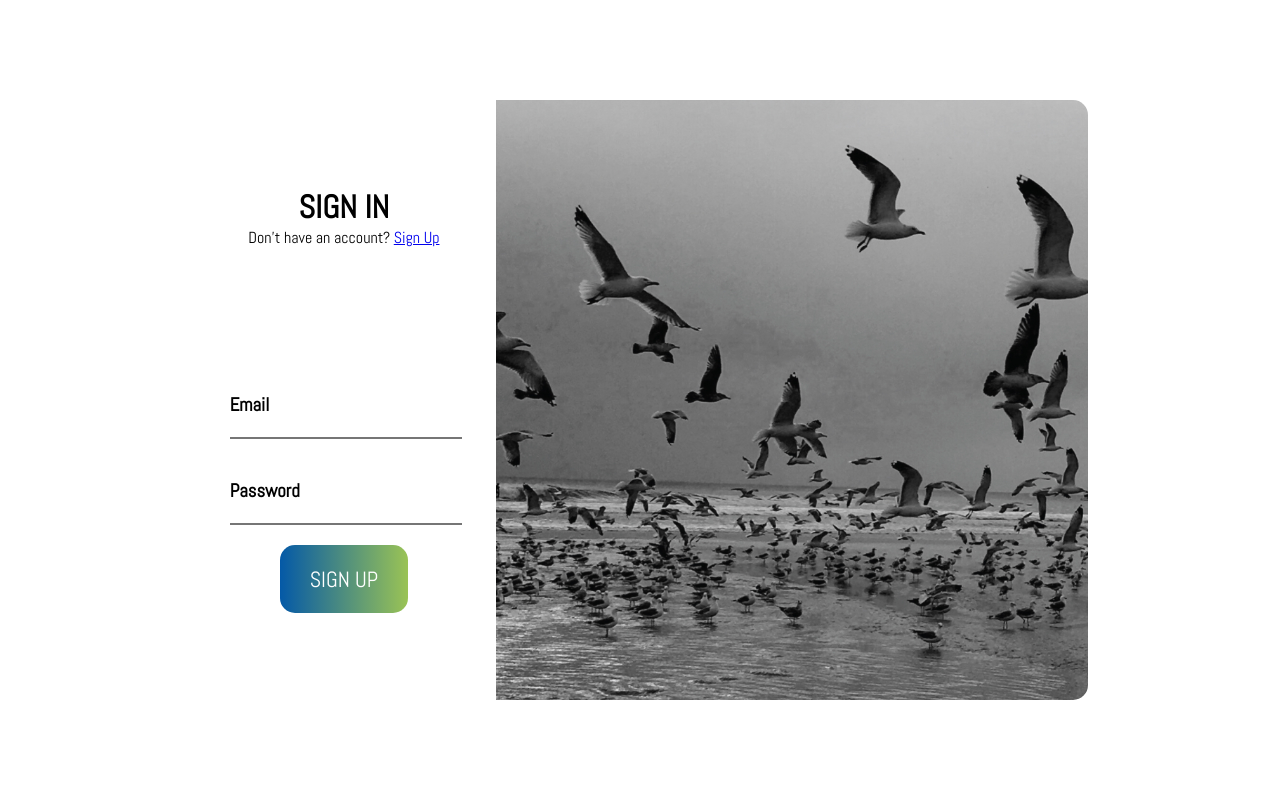
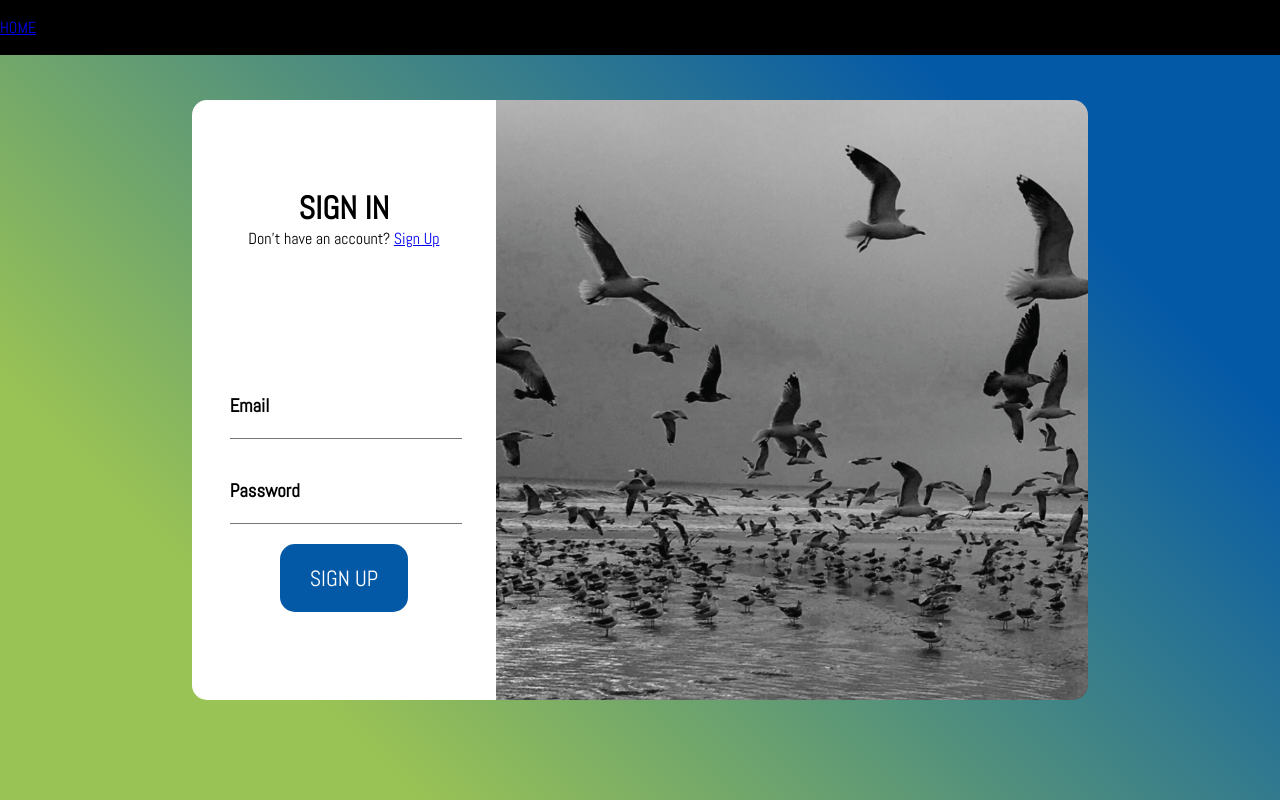
Before and after one commit to aupadhyay123/Encrypted_Patient_Platform, a Next.js app in the folder frontend/: page /login in a window 1280 px wide. Built offline with nearby package versions, Linux system fonts and the light colour scheme.

Commit message:
added navbar

```diff
--- a/frontend/components/FormInput.module.css
+++ b/frontend/components/FormInput.module.css
@@ -11,7 +11,7 @@
 .inputField {
   width: 100%;
   outline: 0;
-  border-width: 0 0 2px 0;
+  border-width: 0 0 1px 0;
 }
 
 .inputField:focus {
--- a/frontend/components/Layout.js
+++ b/frontend/components/Layout.js
@@ -1,7 +1,11 @@
 import styles from './Layout.module.css';
 
 function Layout({ children }) {
-  return <div className={styles.container}>{children}</div>
+  return (
+    <div className={styles.container}>
+      {children}
+    </div>
+  );
 }
 
 export default Layout
--- a/frontend/components/Layout.module.css
+++ b/frontend/components/Layout.module.css
@@ -1,4 +1,5 @@
 .container {
-  width: 100%;
-  min-height: 100%;
+  width: 100vw;
+  height: 100vh;
+  background-image: linear-gradient(45deg, #9AC355 20%, #0459A7 80%);
 }
--- a/frontend/components/Modal.js
+++ b/frontend/components/Modal.js
@@ -11,7 +11,7 @@ export default function Modal(props) {
         <div className={styles.input}>
           <div className={styles.modalHeader}>
             <h1>SIGN UP</h1>
-            <p>Already have an account? <Link href='/login'>Sign In</Link></p>
+            <p>Already have an account? <Link href='/login' className='link'>Sign In</Link></p>
           </div>
           <form className={styles.form} method='POST'>
             <FormInput title='Name' type='text' />
@@ -31,7 +31,7 @@ export default function Modal(props) {
         <div className={styles.input}>
           <div className={styles.modalHeader}>
             <h1>SIGN IN</h1>
-            <p>Don't have an account? <Link href='/register'>Sign Up</Link></p>
+            <p>Don't have an account? <Link href='/register' className='link'>Sign Up</Link></p>
           </div>
           <form className={styles.form}>
             <FormInput title='Email' type='text' />
--- a/frontend/components/Modal.module.css
+++ b/frontend/components/Modal.module.css
@@ -18,6 +18,7 @@
   flex-direction: column;
   justify-content: space-around;
   width: 30%;
+  background-color: #fff                                                    ;
 }
 
 .modalHeader {
@@ -55,11 +56,11 @@
 }
 
 #loginButton {
-  background-image: linear-gradient(to right, #0459A7, #9AC355);
+  background-color: #0459A7;
 }
 
 #registerButton {
-  background-image: linear-gradient(to right, #9AC355, #0459A7);
+  background-color: #9AC355;
 }
 
 .imageContainer {
--- /dev/null
+++ b/frontend/components/Navbar.js
@@ -0,0 +1,10 @@
+import styles from './Navbar.module.css';
+import Link from 'next/link';
+
+export default function Navbar(props) {
+  return (
+    <div className={styles.navbar}>
+      <Link href='/'>HOME</Link>
+    </div>
+  );
+}
--- /dev/null
+++ b/frontend/components/Navbar.module.css
@@ -0,0 +1,10 @@
+.navbar {
+  position: absolute;
+  width: 100%;
+  height: 55px;
+  background-color: #000;
+  display: flex;
+  flex-direction: row;
+  justify-content: space-between;
+  align-items: center;
+}
--- a/frontend/pages/login.js
+++ b/frontend/pages/login.js
@@ -1,6 +1,7 @@
 import Head from "next/head";
 import Layout from "../components/Layout";
 import Modal from "../components/Modal";
+import Navbar from "../components/Navbar";
 
 export default function Login(props) {
   return (
@@ -8,9 +9,8 @@ export default function Login(props) {
       <Head>
         <title>LOGIN</title>
       </Head>
-      <form>
-        <Modal page='login' />
-      </form>
+      <Navbar />
+      <Modal page='login' />
     </Layout>
   );
 }
--- a/frontend/pages/register.js
+++ b/frontend/pages/register.js
@@ -1,6 +1,7 @@
 import { useState } from 'react';
 import Layout from "../components/Layout";
 import Head from "next/head";
+import Navbar from '../components/Navbar';
 import Modal from "../components/Modal";
 
 export default function Register(props) {
@@ -9,6 +10,7 @@ export default function Register(props) {
       <Head>
         <title>SIGN UP</title>
       </Head>
+      <Navbar />
       <Modal page='register' />
     </Layout>
   );
--- a/frontend/styles/global.css
+++ b/frontend/styles/global.css
@@ -2,4 +2,7 @@
 
 html, body {
   font-family: "Abel", sans-serif;
+  width: 100vw;
+  height: 100vh;
+  margin: 0;
 }
```
